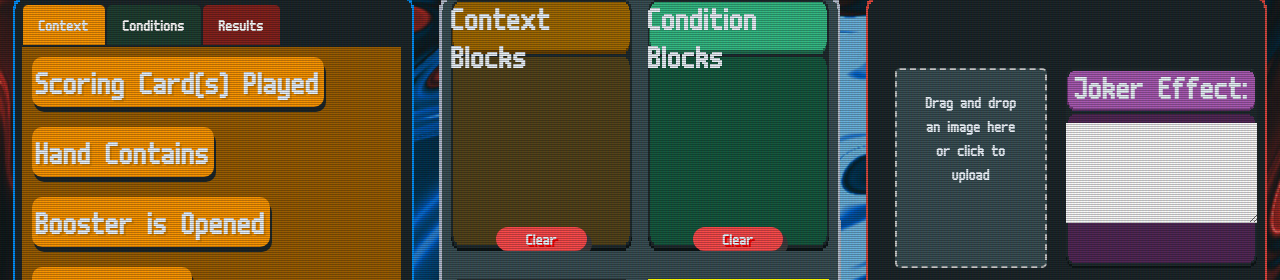
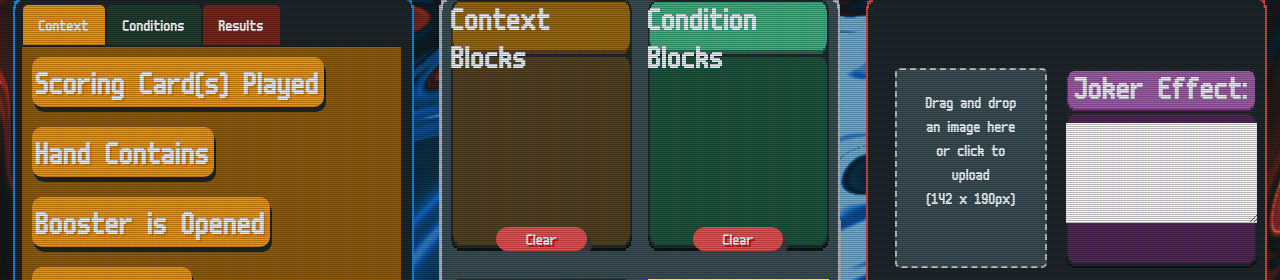
Before and after one commit to JWH709/Buffoon-Builder, a React (Vite) app: page / in a window 1280 px wide. Shown: the part 229-509 px from the top of the page. Built offline with nearby package versions, Linux system fonts and the light colour scheme.

Commit message:
Added restrictions to image uploader

```diff
--- a/src/sections/JokerInfo/JokerImageUploader.jsx
+++ b/src/sections/JokerInfo/JokerImageUploader.jsx
@@ -88,6 +88,7 @@ const JokerImageUploader = ({
 
   const handleImageChange = (event) => {
     const file = event.target.files[0];
+
     readImageFile(file);
   };
 
@@ -101,8 +102,14 @@ const JokerImageUploader = ({
     const reader = new FileReader();
 
     reader.onload = () => {
-      setImage(reader.result);
-      localStorage.setItem("uploadedImage", reader.result);
+      let image = reader.result;
+      if (image.width === 142 && image.height === 192) {
+        setImage(image);
+        localStorage.setItem("uploadedImage", reader.result);
+      } else {
+        imageUploadError();
+        console.log("Failed");
+      }
     };
 
     if (file) {
@@ -117,6 +124,17 @@ const JokerImageUploader = ({
   const handleDeleteImage = () => {
     setImage(null);
     localStorage.removeItem("uploadedImage");
+  };
+
+  let [uploaderMessage, setUploaderMessage] = React.useState(
+    "Drag and drop an image here or click to upload"
+  );
+
+  const imageUploadError = () => {
+    setUploaderMessage("Upload failed! Image must be ");
+    setTimeout(() => {
+      setUploaderMessage("Drag and drop an image here or click to upload");
+    }, 5000);
   };
 
   return (
@@ -142,7 +160,7 @@ const JokerImageUploader = ({
             onDrop={handleDrop}
             onDragOver={handleDragOver}
           >
-            Drag and drop an image here or click to upload
+            {uploaderMessage} <br /> (142 x 190px)
           </label>
         </>
       )}
```
Also changed, not shown: Notes/NOTES.md (+1 -3 lines).
